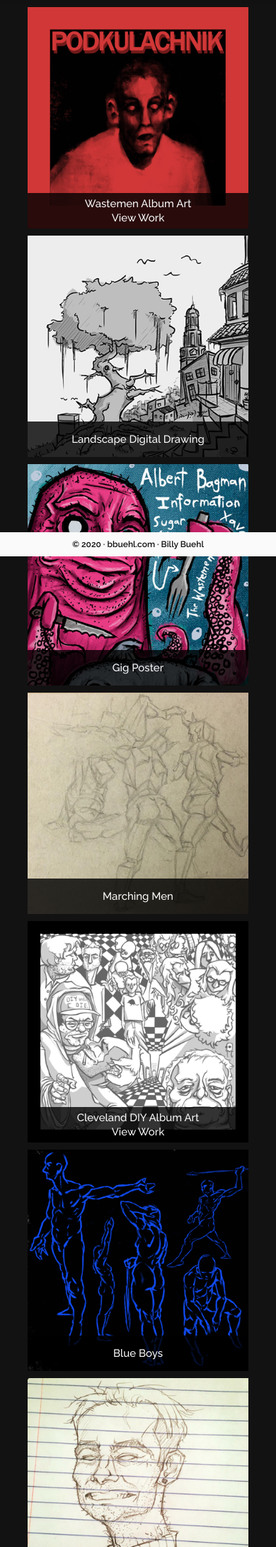
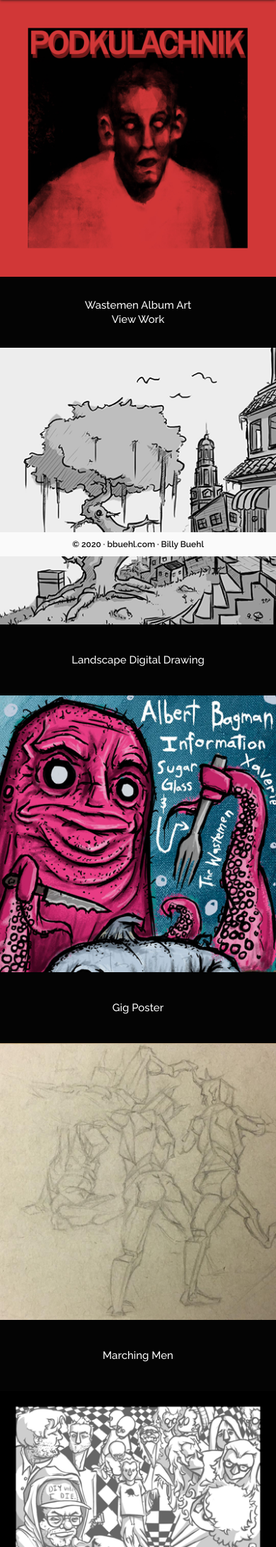
Before and after one commit to billybuehl792/bbuehl.com-2020, a Flask app: page /art in a window 390 px wide. Shown: the part 60-2240 px from the top of the page at 71% size. Run offline with Flask 2, Linux system fonts and the light colour scheme.

Commit message:
art page mobile styling

```diff
--- a/bbuehl_site/static/css/mainStyle.css
+++ b/bbuehl_site/static/css/mainStyle.css
@@ -264,14 +264,14 @@
 
     /* ART */
     .art-piece {
-        width: 80%;
-        margin-bottom: 10px;
+        width: 100%;
+        padding-bottom: 100px;
     }
-    .art-piece:first-of-type {
-        margin-top: 10px;
+    .art-piece:hover .art-title {
+        height: 100px;
     }
     .art-title {
-        height: 50px;
+        height: 100px;
         opacity: 1;
     }
     .art-title h3, a {
```
